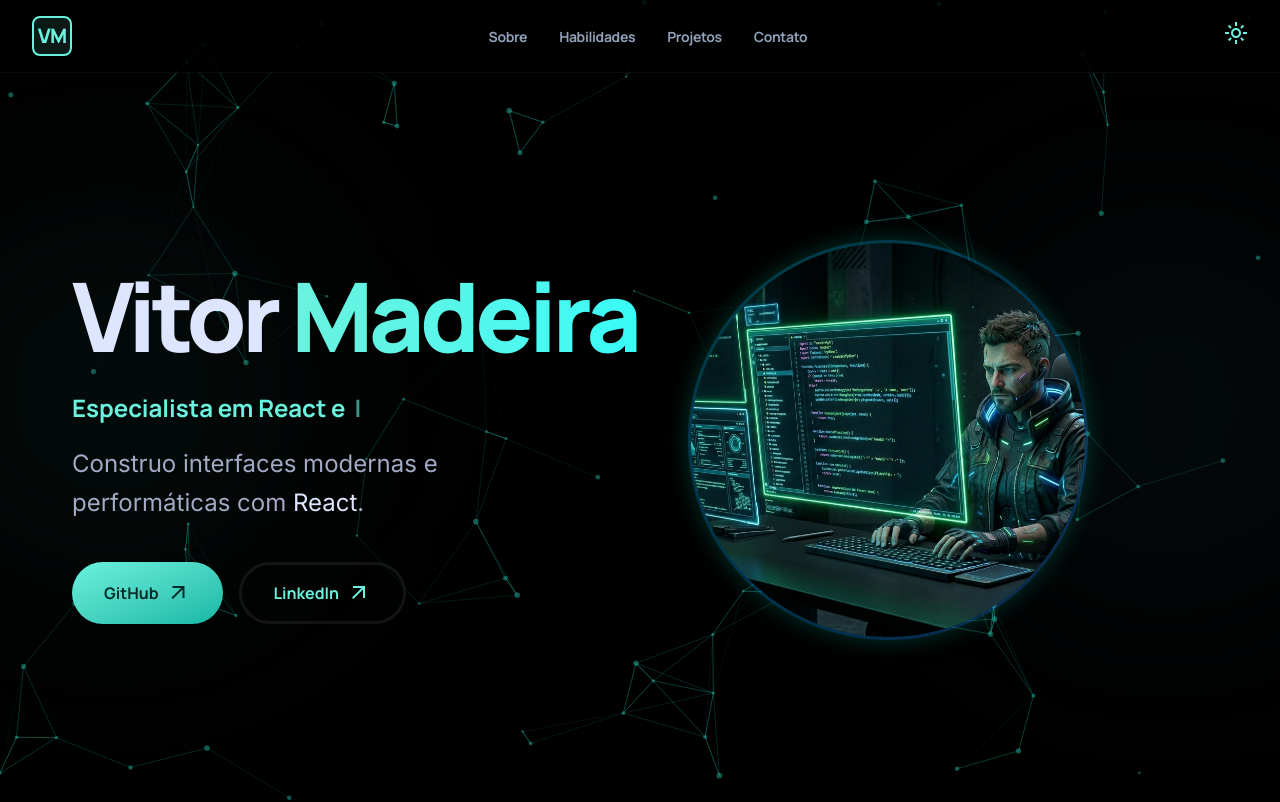
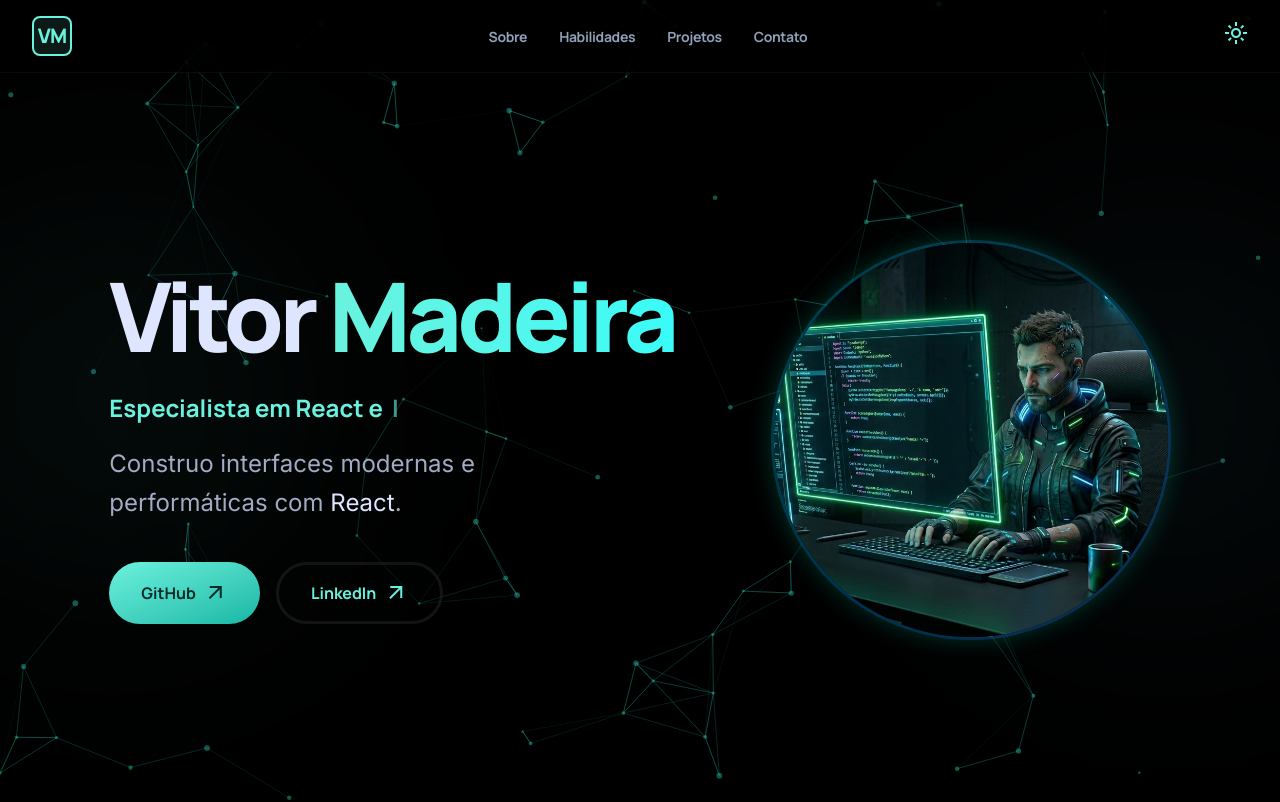
Before and after one commit to MadeiraVitor/portfolio-vm, a React (Vite) app: page / in a window 1280 px wide. Shown: the top 802 px of the page. Built offline with nearby package versions, Linux system fonts and the light colour scheme.

Commit message:
fix: corrects section spacing

```diff
--- a/src/components/About/index.tsx
+++ b/src/components/About/index.tsx
@@ -2,9 +2,9 @@ import fotoPerfil from "../../assets/images/foto-perfil.png";
 
 export const About = () => {
   return (
-    <section className="py-32 px-6 bg-black" id="sobre">
+    <section className="py-16 md:py-32 px-3 md:px-6 bg-black" id="sobre">
       <div className="max-w-4xl mx-auto">
-        <div className="bg-zinc-900/30 rounded-3xl p-8 md:p-16 border border-outline-variant/20 relative overflow-hidden flex flex-col items-center text-center">
+        <div className="bg-zinc-900/30 rounded-3xl p-4 md:p-16 border border-outline-variant/20 relative overflow-hidden flex flex-col items-center text-center">
           <h2 className="text-4xl md:text-5xl font-headline font-black text-on-surface mb-12">
             <span className="text-on-surface">Sobre</span>{" "}
             <span className="text-primary">Mim</span>
--- a/src/components/Contact/index.tsx
+++ b/src/components/Contact/index.tsx
@@ -2,9 +2,9 @@ import { FaEnvelope, FaGithub, FaLinkedinIn, FaWhatsapp } from "react-icons/fa";
 
 export const Contact = () => {
   return (
-    <section className="py-32 px-6 bg-black" id="contato">
+    <section className="py-16 md:py-32 px-3 md:px-6 bg-black" id="contato">
       <div className="max-w-7xl mx-auto">
-        <div className="bg-zinc-900/30 rounded-3xl p-8 md:p-16 border border-outline-variant/20 relative overflow-hidden">
+        <div className="bg-zinc-900/30 rounded-3xl p-4 md:p-16 border border-outline-variant/20 relative overflow-hidden">
           <div className="absolute -bottom-20 -right-20 w-80 h-80 bg-primary/10 rounded-full blur-[100px]"></div>
           <div className="relative z-10 text-center flex flex-col items-center">
             <h3 className="text-4xl md:text-5xl font-headline font-black text-on-surface mb-6">
--- a/src/components/Hero/index.tsx
+++ b/src/components/Hero/index.tsx
@@ -16,8 +16,8 @@ export const Hero = () => {
       <div className="absolute top-1/4 -left-20 w-96 h-96 bg-primary/5 rounded-full blur-[120px]"></div>
       <div className="absolute bottom-1/4 -right-20 w-96 h-96 bg-tertiary/5 rounded-full blur-[120px]"></div>
 
-      <div className="max-w-7xl mx-auto w-full grid grid-cols-1 lg:grid-cols-2 lg:gap-24 items-center">
-        <div className="z-10 lg:pl-12 flex flex-col items-center text-center lg:items-start lg:text-left">
+      <div className="max-w-7xl mx-auto w-full grid grid-cols-1 lg:grid-cols-[max-content_max-content] lg:gap-24 items-center lg:justify-center">
+        <div className="z-10 flex flex-col items-center text-center lg:items-start lg:text-left">
           <div className="relative mb-6 lg:hidden">
             <div className="w-28 h-28 rounded-full p-0.5 bg-linear-to-br from-primary to-secondary shadow-[0_0_20px_rgba(106,242,222,0.35)]">
               <img
@@ -103,7 +103,7 @@ export const Hero = () => {
               <img
                 src={setupFuturista}
                 alt="Developer"
-                className="w-full h-full object-cover"
+                className="w-full h-full object-cover object-[65%_50%]"
               />
             </div>
           </div>
--- a/src/components/Projects/index.tsx
+++ b/src/components/Projects/index.tsx
@@ -6,7 +6,7 @@ import imageTodo from "../../assets/images/todo.png";
 export const Projects = () => {
   return (
     <section
-      className="py-32 md:px-6 bg-black relative overflow-hidden"
+      className="py-16 md:py-32 md:px-6 bg-black relative overflow-hidden"
       id="projetos"
     >
       <div className="absolute top-0 left-0 w-full h-px bg-linear-to-r from-transparent via-primary/30 to-transparent"></div>
--- a/src/components/Skills/index.tsx
+++ b/src/components/Skills/index.tsx
@@ -14,7 +14,7 @@ import {
 export const Skills = () => {
   return (
     <section
-      className="py-32 px-6 bg-black relative overflow-hidden"
+      className="py-16 md:py-32 px-3 md:px-6 bg-black relative overflow-hidden"
       id="habilidades"
     >
       <div className="absolute top-0 left-0 w-full h-px bg-linear-to-r from-transparent via-primary/30 to-transparent"></div>
@@ -26,7 +26,6 @@ export const Skills = () => {
           <div className="h-1.5 w-24 bg-primary mx-auto rounded-full"></div>
         </div>
         <div className="grid grid-cols-1 md:grid-cols-2 lg:grid-cols-3 gap-8">
-
           <div className="bg-zinc-900/40 rounded-3xl p-8 border border-outline-variant/20 hover:border-primary/30 transition-all duration-300">
             <h4 className="text-on-surface font-headline font-bold text-lg mb-8 pb-4 border-b border-outline-variant/20">
               Front-end
@@ -92,8 +91,8 @@ export const Skills = () => {
               </div>
             </div>
           </div>
-          {/* <!-- Ferramentas & Fluxo Category --> */}
-          <div className="bg-zinc-900/40 rounded-3xl p-8 border border-outline-variant/20 hover:border-primary/30 transition-all duration-300 md:col-span-2 lg:col-span-1">
+          {/* <!-- Ferramentas --> */}
+          <div className="bg-zinc-900/40 rounded-3xl p-8 border border-outline-variant/20 hover:border-primary/30 transition-all duration-300">
             <h4 className="text-on-surface font-headline font-bold text-lg mb-8 pb-4 border-b border-outline-variant/20">
               Ferramentas
             </h4>
```
